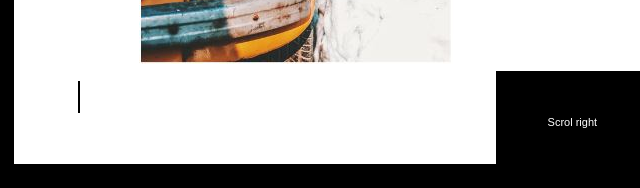
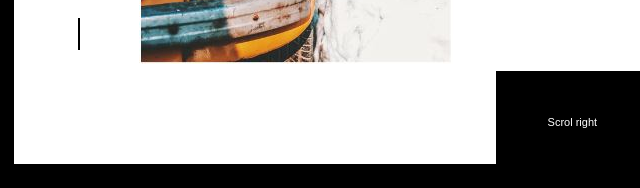
Before and after one commit to stanstilo/volkswagen, a plain HTML site: page index.html in a window 1280 px wide. Shown: the part 482-670 px from the top of the page, 63-703 px from the left. Drawn offline with Linux system fonts and the light colour scheme; a web font is replaced by a local one.

Commit message:
changed media query

```diff
--- a/style/wag.css
+++ b/style/wag.css
@@ -138,7 +138,7 @@ font-size: 11px;
 }
 @media screen and (max-width: 1300px){
 	.right{
-		top:-10px;
+		top:-73px;
 		position:relative;
 	}
 }
```
